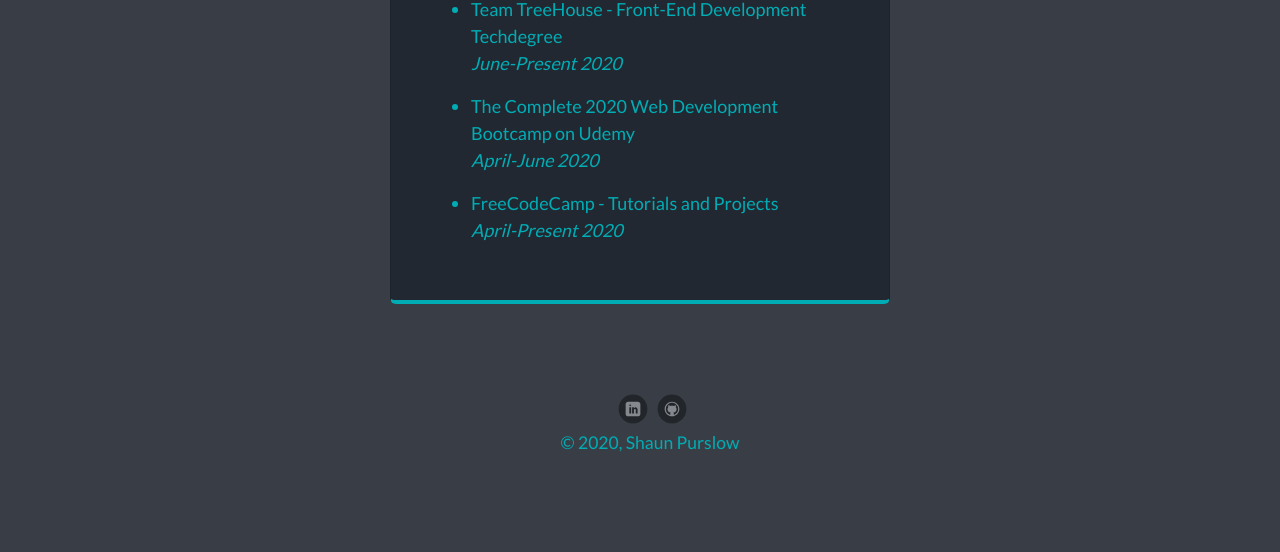
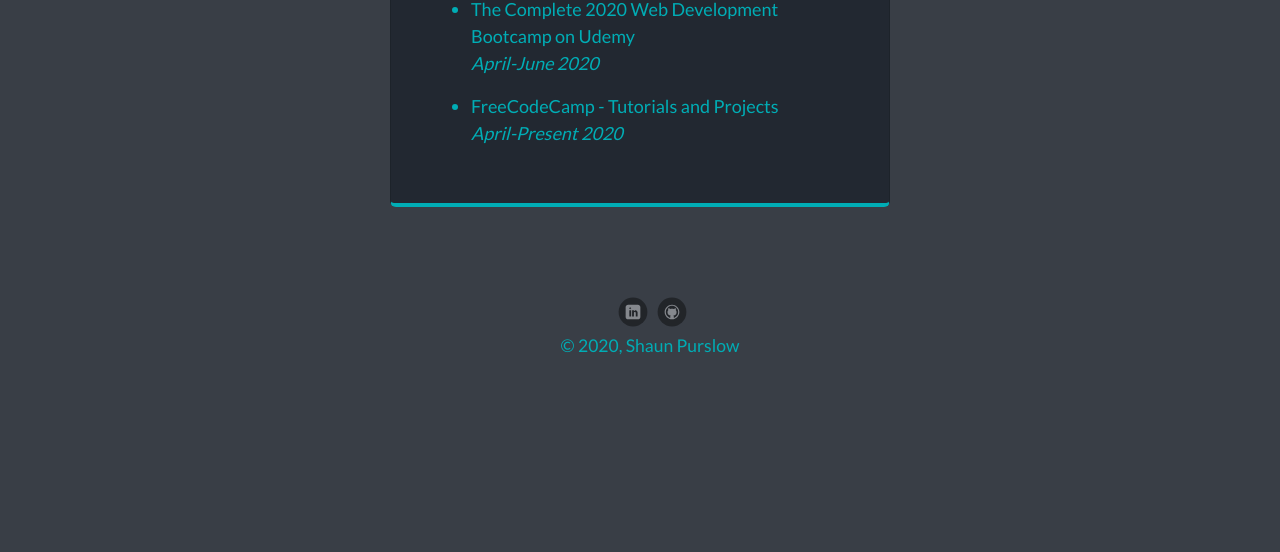
Before and after one commit to shaund16/profile-page, a plain HTML site: page experience.html in a window 1280 px wide. Shown: the part 591-1143 px from the top of the page. After the commit the page ends 1046 px from the top, so only its background shows below. Drawn offline with nearby package versions, Linux system fonts and the light colour scheme; a web font is replaced by a local one.

Commit message:
Update experience.html

```diff
--- a/experience.html
+++ b/experience.html
@@ -28,10 +28,7 @@
       <div class="card">
         <h2 class="heading-work">My Experience</h2>
 
-        <ul>
-          <li>Team TreeHouse - Front-End Development Techdegree <br> <em>June-Present 2020</em></li>
 
-        </ul>
         <ul>
           <li>The Complete 2020 Web Development Bootcamp on Udemy <br><em>April-June 2020</em></li>
         </ul>
```
